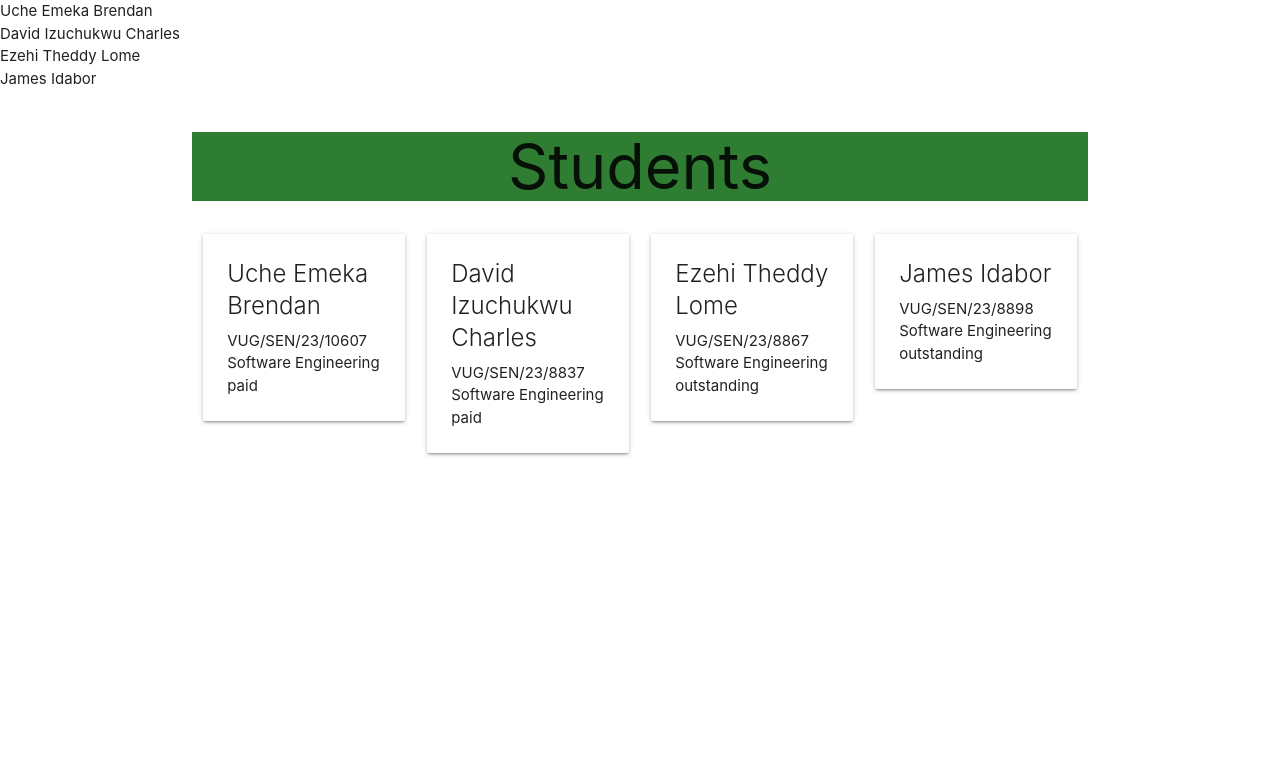
After one commit to KingCelesto/php-learning, a PHP site: page /students.php in a window 1280 px wide. The commit adds this page. Shown: the top 779 px of the page. Run offline with PHP 8.4, Linux system fonts and the light colour scheme.

Commit message:
for each loop

```diff
--- /dev/null
+++ b/students.php
@@ -0,0 +1,54 @@
+<?php
+    $students= [
+        ["name"=>"Uche Emeka Brendan","matric_no"=>"VUG/SEN/23/10607","course"=>"Software Engineering","admission_type"=>"direct_entry","faculty"=>"engineering","year_registered"=>"2023","fee_status"=>"paid"],
+        ["name"=>"David Izuchukwu Charles","matric_no"=>"VUG/SEN/23/8837","course"=>"Software Engineering","admission_type"=>"direct_entry","faculty"=>"engineering","year_registered"=>"2023","fee_status"=>"paid"],
+        ["name"=>"Ezehi Theddy Lome","matric_no"=>"VUG/SEN/23/8867","course"=>"Software Engineering","admission_type"=>"direct_entry","faculty"=>"engineering","year_registered"=>"2023","fee_status"=>"outstanding"],
+        ["name"=>"James Idabor","matric_no"=>"VUG/SEN/23/8898","course"=>"Software Engineering","admission_type"=>"direct_entry","faculty"=>"engineering","year_registered"=>"2023","fee_status"=>"outstanding"],
+    ];
+
+    foreach ($students as $studs) {
+        echo $studs["name"]. '</br>';
+    }
+
+?>
+<!DOCTYPE html>
+<html lang="en">
+<head>
+    <meta charset="UTF-8">
+    <meta name="viewport" content="width=device-width, initial-scale=1.0">
+    <title>Document</title>
+    <link rel="stylesheet" href="css/materialize.css">
+</head>
+<body>
+    <div class="container">
+        <h1 class="center-align green darken-3">
+            Students
+        </h1>
+        <div class="row">
+            <?php foreach ($students as $studs) { ?>
+                <div class="col s12 l3">
+                    <div class="card">
+                        <div class="card-image"></div>
+                        <div class="card-content">
+                            <span class="card-title"><?php echo $studs["name"]; ?></span>
+                            <span class=""><?php echo $studs["matric_no"]; ?></span>
+                            <br>
+                            <span class=""><?php echo $studs["course"]; ?></span>
+                            <br>
+                            <span class=""><?php echo $studs["fee_status"]; ?></span>
+                        </div>
+                    </div>
+                </div>
+            <?php } ?>
+        </div>
+    </div>
+
+    <script src="js/jquery.js"></script>
+    <script src="js/materialize.js"></script>
+    <script>
+        $(document).ready(function(){
+
+        })
+    </script>
+</body>
+</html>
```
Also changed, not shown: index.php (+38 -19 lines).
